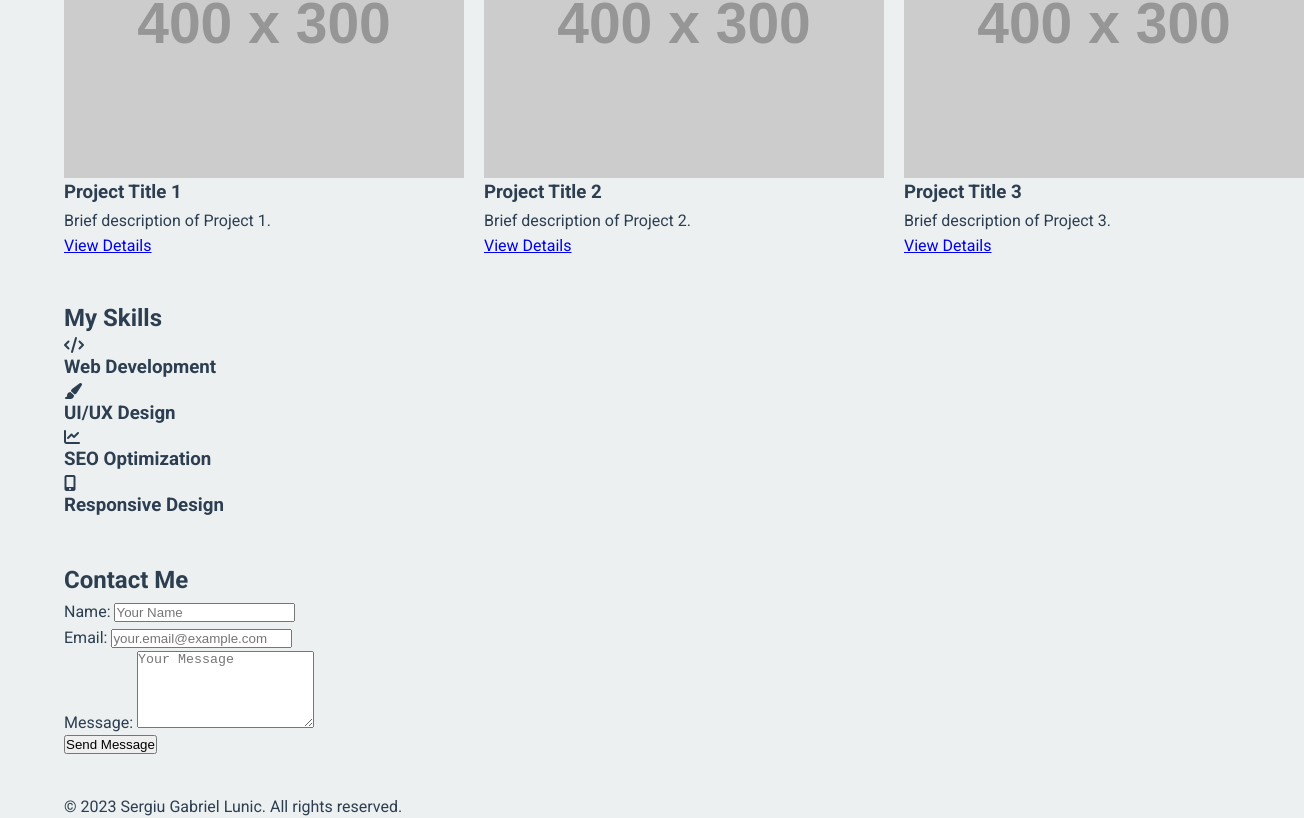
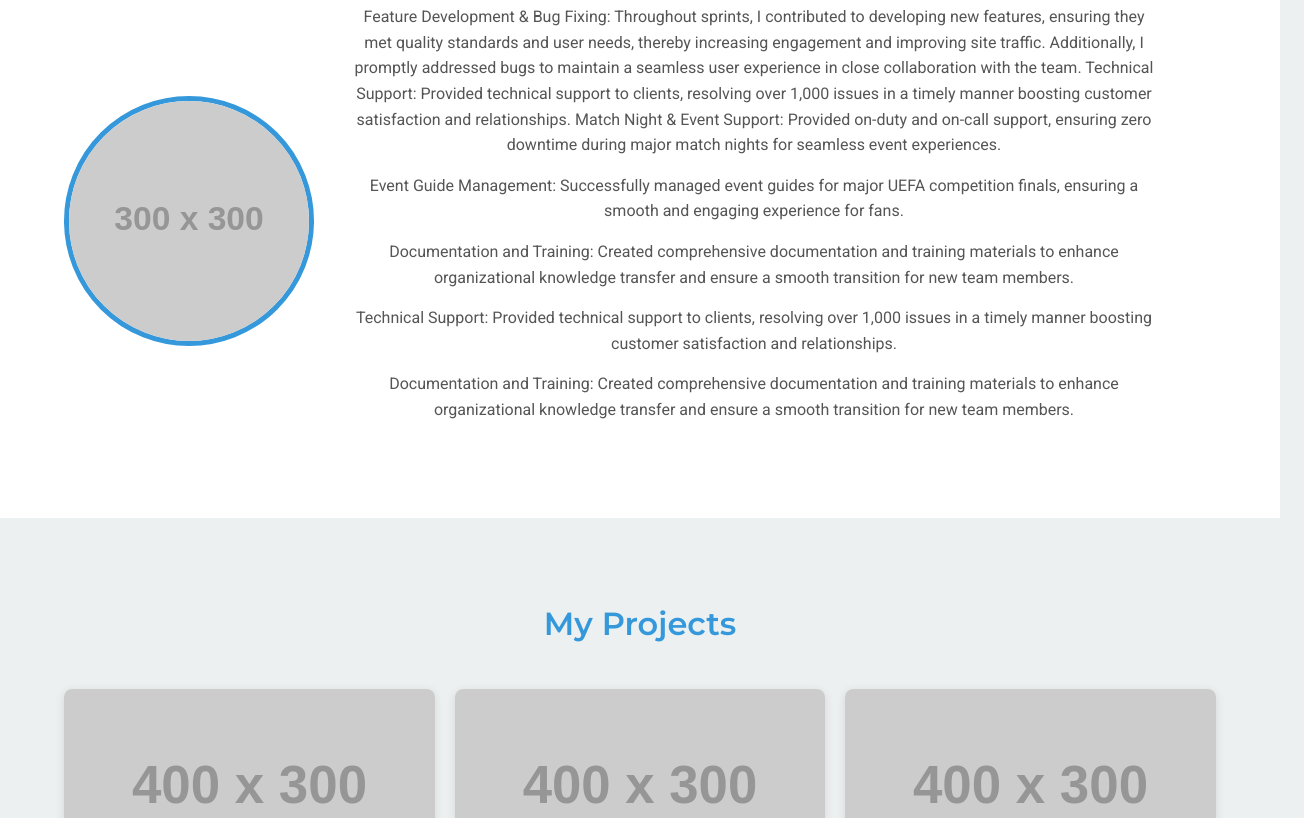
Before and after one commit to lunicsergiu/my-portfolio, a plain HTML site: page index.html in a window 1280 px wide. Shown: the part 1047-1865 px from the top of the page, 1304 px wide, since content can reach past the window. Drawn offline with Linux system fonts and the light colour scheme; placeholder pictures from the web are drawn by us.

```diff
--- a/index.html
+++ b/index.html
@@ -28,9 +28,6 @@
                     <li><a href="#skills">Skills</a></li>
                     <li><a href="#contact">Contact</a></li>
                 </ul>
-                <div class="menu-toggle" id="mobile-menu">
-                    <i class="fas fa-bars"></i>
-                </div>
             </nav>
         </div>
     </header>
--- a/styles.css
+++ b/styles.css
@@ -110,23 +110,286 @@
     }
 }
 
+/* Hero Section */
+#hero {
+    background: url('https://via.placeholder.com/1920x1080') no-repeat center center/cover;
+    height: 100vh;
+    display: flex;
+    align-items: center;
+    justify-content: center;
+    position: relative;
+    margin-top: 80px; /* Height of header */
+}
+
+#hero::after {
+    content: '';
+    position: absolute;
+    top: 0;
+    left: 0;
+    right: 0;
+    bottom: 0;
+    background-color: rgba(44, 62, 80, 0.7);
+}
+
+#hero .container {
+    position: relative;
+    text-align: center;
+    color: #fff;
+}
+
+#hero h2 {
+    font-family: var(--font-family-secondary);
+    font-size: 2.5em;
+    margin-bottom: 20px;
+}
+
+#hero p {
+    font-size: 1.2em;
+    margin-bottom: 30px;
+}
+
+.btn {
+    display: inline-block;
+    padding: 10px 25px;
+    background-color: var(--primary-color);
+    color: #fff;
+    text-decoration: none;
+    border-radius: 25px;
+    transition: background-color var(--transition-speed) ease;
+}
+
+.btn:hover {
+    background-color: var(--accent-color);
+}
+
+/* About Section */
+#about {
+    padding: 60px 0;
+    background-color: #fff;
+}
+
+#about h2 {
+    text-align: center;
+    font-family: var(--font-family-secondary);
+    font-size: 2em;
+    margin-bottom: 40px;
+    color: var(--primary-color);
+}
+
+.about-content {
+    display: flex;
+    flex-direction: column;
+    align-items: center;
+}
+
+.about-content img {
+    width: 250px;
+    height: 250px;
+    border-radius: 50%;
+    object-fit: cover;
+    margin-bottom: 20px;
+    border: 5px solid var(--primary-color);
+}
+
+.about-text {
+    max-width: 800px;
+    text-align: center;
+}
+
+.about-text p {
+    margin-bottom: 15px;
+    font-size: 1em;
+    color: #555;
+}
+
 /* Projects Section */
+#projects {
+    padding: 60px 0;
+}
+
+#projects h2 {
+    text-align: center;
+    font-family: var(--font-family-secondary);
+    font-size: 2em;
+    margin-bottom: 40px;
+    color: var(--primary-color);
+}
+
 .projects-grid {
     display: grid;
     grid-template-columns: 1fr;
     gap: 20px;
 }
 
-@media (min-width: 768px) {
-    .projects-grid {
-        grid-template-columns: repeat(2, 1fr);
-    }
+.project-card {
+    background-color: #fff;
+    border-radius: 8px;
+    overflow: hidden;
+    box-shadow: 0 2px 10px rgba(0,0,0,0.1);
+    transition: transform var(--transition-speed) ease, box-shadow var(--transition-speed) ease;
 }
 
-@media (min-width: 1024px) {
-    .projects-grid {
-        grid-template-columns: repeat(3, 1fr);
-    }
+.project-card:hover {
+    transform: translateY(-10px);
+    box-shadow: 0 4px 20px rgba(0,0,0,0.2);
+}
+
+.project-card img {
+    width: 100%;
+    height: 200px;
+    object-fit: cover;
+}
+
+.project-card h3 {
+    font-family: var(--font-family-secondary);
+    font-size: 1.5em;
+    color: var(--secondary-color);
+    margin: 15px;
+}
+
+.project-card p {
+    color: #555;
+    margin: 0 15px 15px 15px;
+}
+
+.project-card .btn {
+    margin: 0 15px 15px 15px;
+}
+
+/* Skills Section */
+#skills {
+    padding: 60px 0;
+    background-color: #f4f4f4;
+}
+
+#skills h2 {
+    text-align: center;
+    font-family: var(--font-family-secondary);
+    font-size: 2em;
+    margin-bottom: 40px;
+    color: var(--primary-color);
+}
+
+.skills-grid {
+    display: grid;
+    grid-template-columns: 1fr;
+    gap: 20px;
+    max-width: 800px;
+    margin: 0 auto;
+}
+
+.skill {
+    background-color: #fff;
+    padding: 30px 20px;
+    border-radius: 8px;
+    text-align: center;
+    box-shadow: 0 2px 10px rgba(0,0,0,0.1);
+    transition: transform var(--transition-speed) ease, box-shadow var(--transition-speed) ease;
+}
+
+.skill:hover {
+    transform: translateY(-5px);
+    box-shadow: 0 4px 15px rgba(0,0,0,0.2);
+}
+
+.skill i {
+    font-size: 2em;
+    color: var(--primary-color);
+    margin-bottom: 15px;
+}
+
+.skill h3 {
+    font-family: var(--font-family-secondary);
+    font-size: 1.2em;
+    color: var(--secondary-color);
+}
+
+/* Contact Section */
+#contact {
+    padding: 60px 0;
+}
+
+#contact h2 {
+    text-align: center;
+    font-family: var(--font-family-secondary);
+    font-size: 2em;
+    margin-bottom: 40px;
+    color: var(--primary-color);
+}
+
+form {
+    max-width: 600px;
+    margin: 0 auto;
+    background-color: #fff;
+    padding: 30px 20px;
+    border-radius: 8px;
+    box-shadow: 0 2px 10px rgba(0,0,0,0.1);
+}
+
+.form-group {
+    margin-bottom: 20px;
+}
+
+form label {
+    display: block;
+    margin-bottom: 8px;
+    color: var(--secondary-color);
+    font-weight: bold;
+}
+
+form input,
+form textarea {
+    width: 100%;
+    padding: 10px 15px;
+    border: 1px solid #ccc;
+    border-radius: 4px;
+    font-size: 1em;
+    transition: border-color var(--transition-speed) ease;
+}
+
+form input:focus,
+form textarea:focus {
+    border-color: var(--primary-color);
+    outline: none;
+}
+
+form button {
+    width: 100%;
+    padding: 12px;
+    background-color: var(--primary-color);
+    color: #fff;
+    border: none;
+    border-radius: 25px;
+    font-size: 1.1em;
+    cursor: pointer;
+    transition: background-color var(--transition-speed) ease;
+}
+
+form button:hover {
+    background-color: var(--accent-color);
+}
+
+/* Footer Styling */
+footer {
+    background-color: var(--secondary-color);
+    color: #fff;
+    padding: 20px 0;
+    text-align: center;
+}
+
+.social-links {
+    margin-top: 10px;
+}
+
+.social-links a {
+    color: #fff;
+    margin: 0 10px;
+    font-size: 1.2em;
+    transition: color var(--transition-speed) ease;
+}
+
+.social-links a:hover {
+    color: var(--accent-color);
 }
 
 /* Scroll to Top Button */
@@ -149,5 +412,50 @@
     background-color: var(--accent-color);
 }
 
-/* Additional Sections Styling */
-/* ... (Other section styles remain unchanged) ... */
+/* Responsive Design */
+
+/* Tablets and Above */
+@media (min-width: 768px) {
+    .nav-list {
+        display: flex;
+        flex-direction: row;
+        justify-content: center;
+    }
+
+    .about-content {
+        flex-direction: row;
+        align-items: center;
+    }
+
+    .about-content img {
+        margin-right: 40px;
+        margin-bottom: 0;
+    }
+
+    .projects-grid {
+        grid-template-columns: repeat(2, 1fr);
+    }
+
+    .skills-grid {
+        grid-template-columns: repeat(2, 1fr);
+    }
+}
+
+/* Desktops and Above */
+@media (min-width: 1024px) {
+    #hero h2 {
+        font-size: 3em;
+    }
+
+    #hero p {
+        font-size: 1.5em;
+    }
+
+    .projects-grid {
+        grid-template-columns: repeat(3, 1fr);
+    }
+
+    .skills-grid {
+        grid-template-columns: repeat(4, 1fr);
+    }
+}
```
